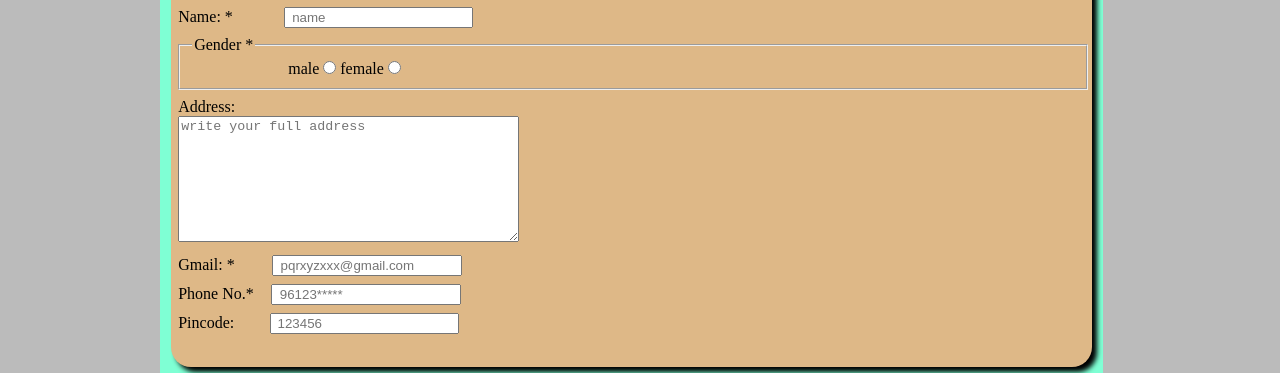
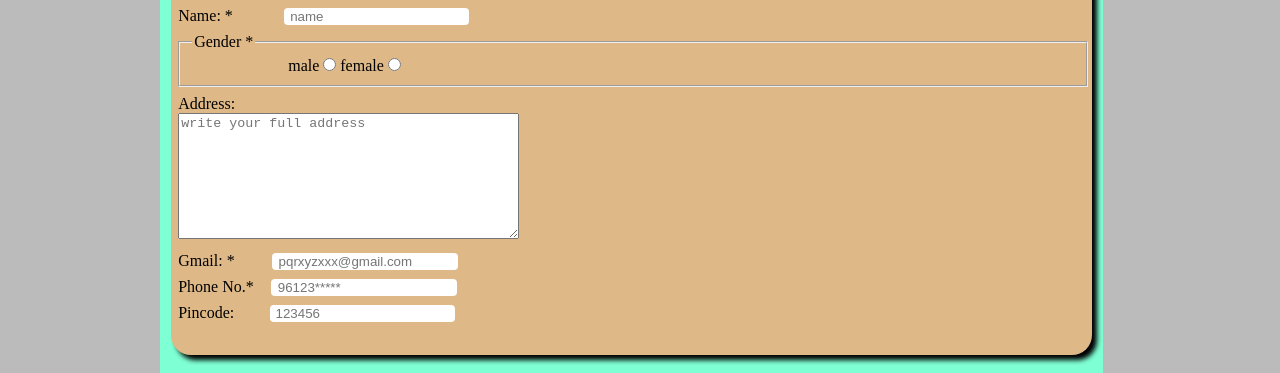
Before and after one commit to adarsh-456/gym-website, a plain HTML site: page entry.html in a window 1280 px wide. Shown: the part 311-684 px from the top of the page. Drawn offline with Linux system fonts and the light colour scheme.

Commit message:
form submission

```diff
--- a/entry.html
+++ b/entry.html
@@ -16,7 +16,6 @@
             background-color:rgb(187, 187, 187);
         }
         .header{
-
             height: 8em;
             position: relative;
         }
@@ -28,7 +27,6 @@
         }
         .headerpara1{
             padding-top:1em ;
-
         }
         .headerpara1,.headerpara2{
             text-align: center;
@@ -186,6 +184,11 @@
          .formpart2{
              margin-top: 1.5em;
          }
+         input{
+             border-radius: .3em;
+             border: none;
+             background-color:white;
+         }
          @media only screen  and ( min-width:768px){
             .container{
             position: absolute;
```
Also changed, not shown: Index.html (+2 -1 lines).
